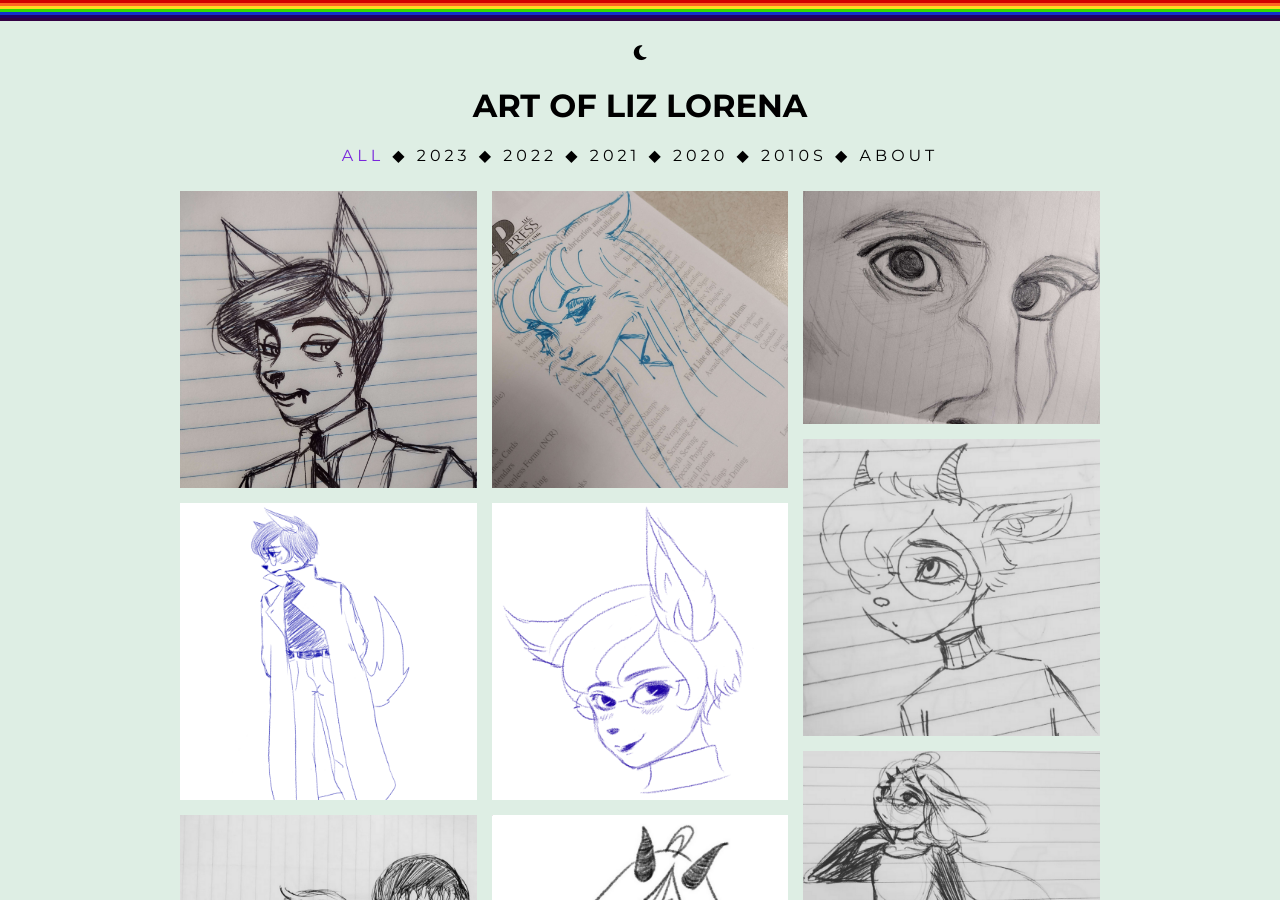
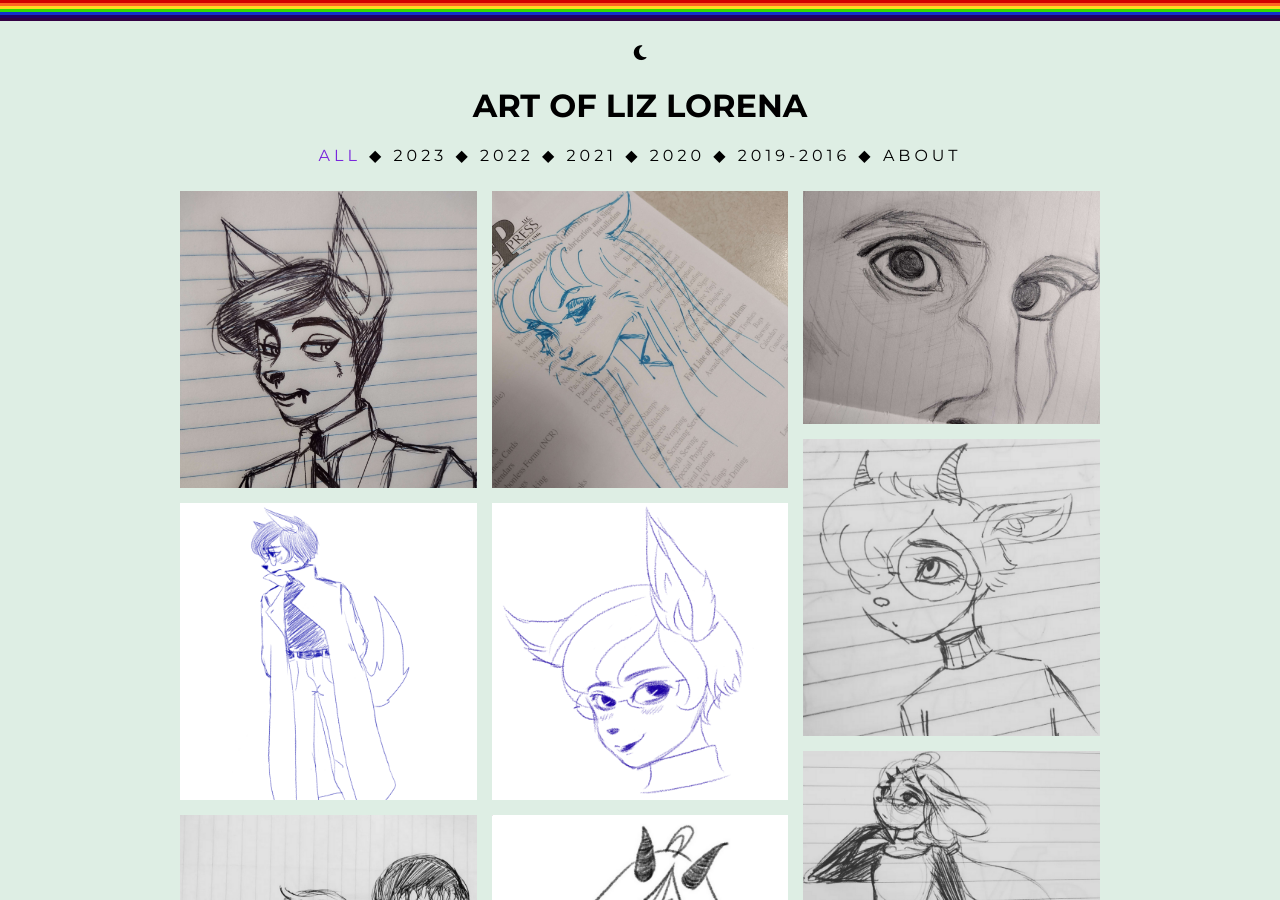
Before and after one commit to liz-lorena/art, a Jekyll site: the page built from index.html, in a window 1280 px wide and 900 px high. Built offline with Jekyll 4.4.1, drawn with Linux system fonts in a browser that asks for light colours; nearby versions of some CDN libraries; the list of posts is cut into pages by our own code; comment, search, counter and statistics services are not loaded.

Commit message:
Update pages.html

```diff
--- a/_includes/pages.html
+++ b/_includes/pages.html
@@ -1 +1 @@
-<a href="#all" class="all active">All</a> ◆ <a href="#2023" class="2023">2023</a> ◆ <a href="#2022" class="2022">2022</a> ◆ <a href="#2021" class="2021">2021</a> ◆ <a href="#2020" class="2020">2020</a> ◆ <a href="#2010" class="2010">2010s</a> ◆ <a href="/links">About</a>
+<a href="#all" class="all active">All</a> ◆ <a href="#2023" class="2023">2023</a> ◆ <a href="#2022" class="2022">2022</a> ◆ <a href="#2021" class="2021">2021</a> ◆ <a href="#2020" class="2020">2020</a> ◆ <a href="#2010" class="2010">2019-2016</a> ◆ <a href="/links">About</a>
```
